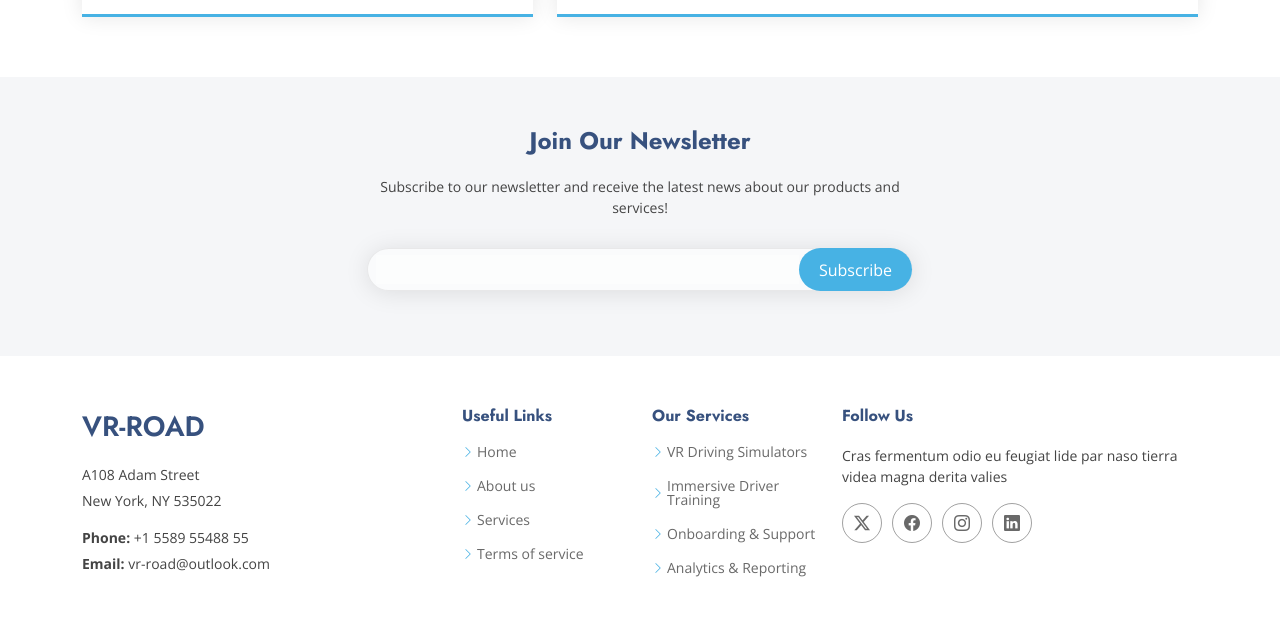
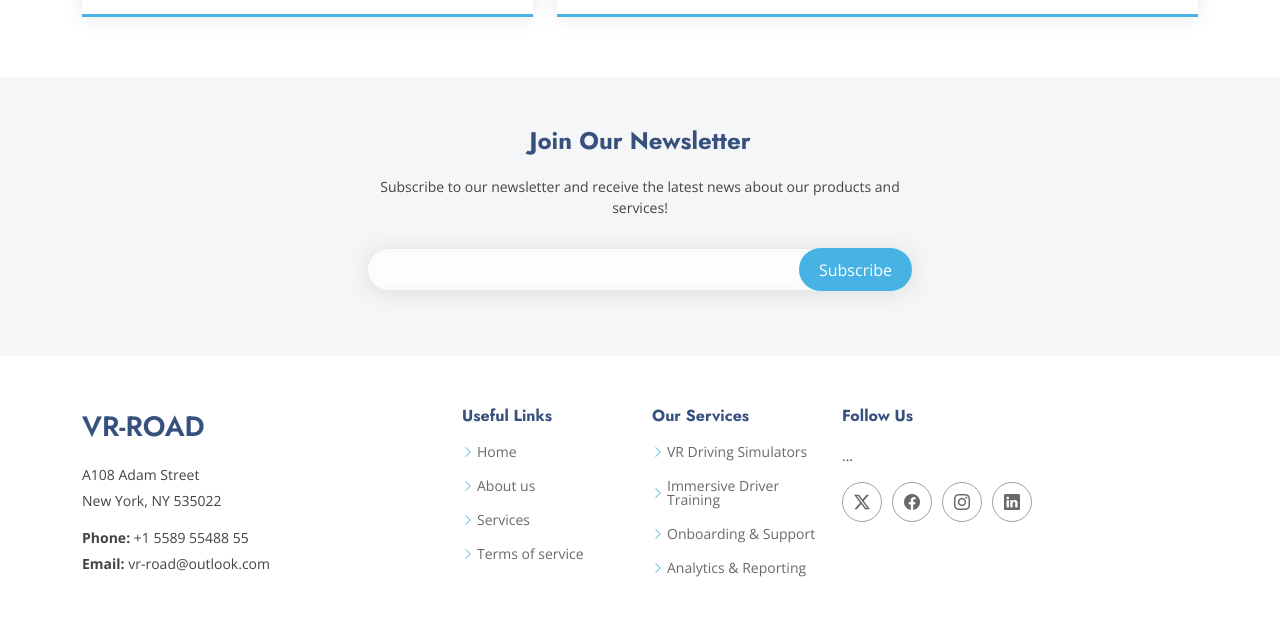
Before and after one commit to vr-road-admin/vr-road-official-website, a plain HTML site: page index.html in a window 1280 px wide. Shown: the part 6488-7106 px from the top of the page. Drawn offline with nearby package versions, Linux system fonts and the light colour scheme; animation ran at ten frames a second.

Commit message:
changed follow up text

```diff
--- a/index.html
+++ b/index.html
@@ -723,7 +723,7 @@
 
         <div class="col-lg-4 col-md-12">
           <h4>Follow Us</h4>
-          <p>Cras fermentum odio eu feugiat lide par naso tierra videa magna derita valies</p>
+          <p> ... </p>
           <div class="social-links d-flex">
             <a href=""><i class="bi bi-twitter-x"></i></a>
             <a href=""><i class="bi bi-facebook"></i></a>
```
